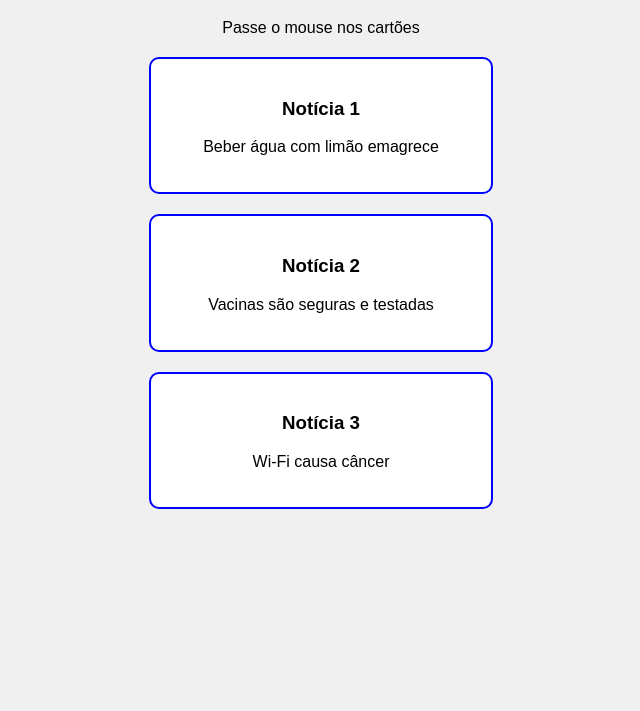
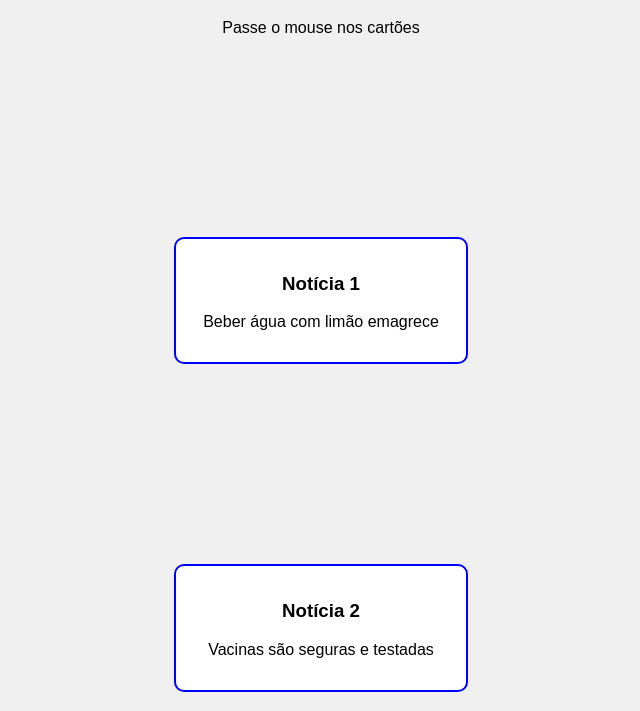
Before and after one commit to sajedhejazi-lang/sajed-, a plain HTML site: page index.html in a window 1280 px wide. Shown: the part 89-800 px from the top of the page, without its empty margins (319-959 px from the left). Drawn offline with Linux system fonts and the light colour scheme.

Commit message:
Update index.html

```diff
--- a/index.html
+++ b/index.html
@@ -9,9 +9,9 @@
             background: white;
             border: 2px solid blue;
             border-radius: 10px;
-            width: 300px;
-            margin: 20px auto;
-            padding: 20px;
+            width: 260px;
+            margin: 200px auto;
+            padding: 15px;
         }
         .resposta { display: none; color: green; font-weight: bold; }
         .card:hover .resposta { display: block; }
```
